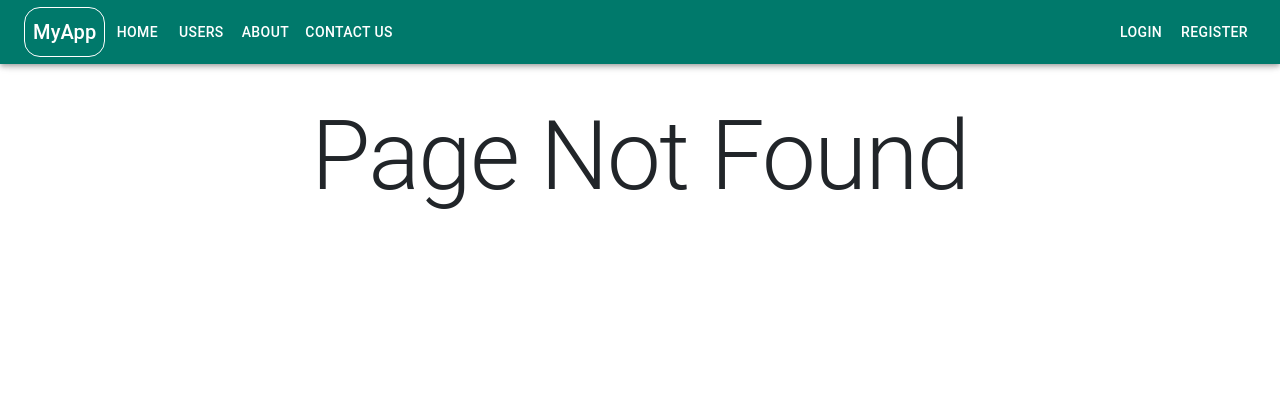
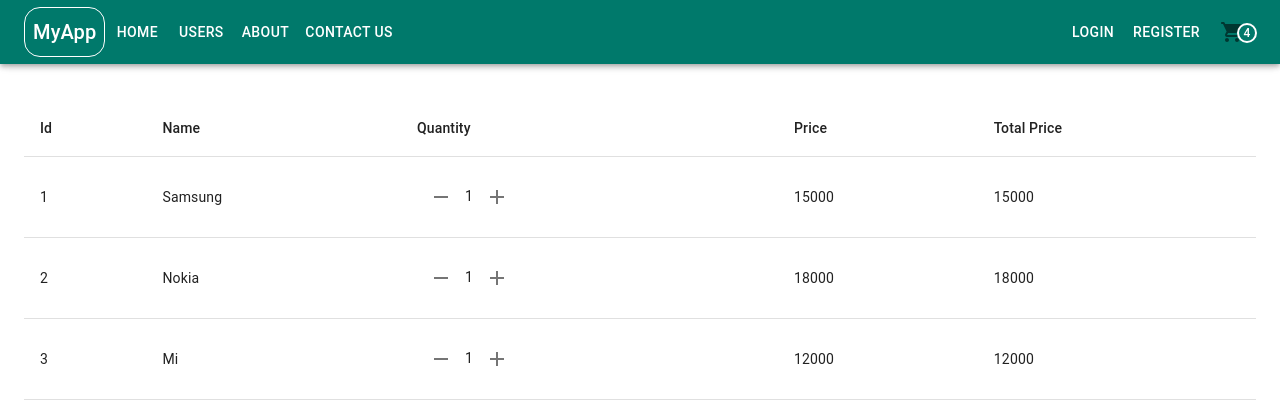
Before and after one commit to BalajiJ234/ecommerce-app, a React (Create React App) app: page /cart in a window 1280 px wide. Before the commit this address had no page. Shown: the top 402 px of the page. Built offline with nearby package versions, Linux system fonts and the light colour scheme.

Commit message:
Add Cart Page

```diff
--- a/src/App.js
+++ b/src/App.js
@@ -11,20 +11,22 @@ import Register from "./components/register";
 import PageNotFound from "./components/pagenotfound";
 
 import { Route, Switch, Redirect } from "react-router-dom";
+import Cart from "./components/cart";
 
 function App() {
   return (
-    <div className="App">
+    <div className='App'>
       <Container>
         <Nav />
         <Switch>
-          <Route path="/home" component={Home} />
-          <Route path="/about" component={About} />
-          <Route path="/contact" component={Contact} />
-          <Route path="/users" component={Users} />
-          <Route path="/login" component={Login} />
-          <Route path="/register" component={Register} />
-          <Redirect exact from="/" to="/home" />
+          <Route path='/home' component={Home} />
+          <Route path='/about' component={About} />
+          <Route path='/contact' component={Contact} />
+          <Route path='/users' component={Users} />
+          <Route path='/login' component={Login} />
+          <Route path='/register' component={Register} />
+          <Route path='/cart' component={Cart} />
+          <Redirect exact from='/' to='/home' />
           <Route component={PageNotFound} />
         </Switch>
       </Container>
--- /dev/null
+++ b/src/components/cart.jsx
@@ -0,0 +1,90 @@
+import React, { useState } from "react";
+import Counter from "../components/counter";
+import {
+  Table,
+  TableContainer,
+  TableHead,
+  TableBody,
+  TableCell,
+  TableRow,
+  // Container,
+} from "@material-ui/core";
+
+const Cart = () => {
+  // const [x, setX] = useState(5);
+  const [products, setProducts] = useState([
+    {
+      id: 1,
+      name: "Samsung",
+      quantity: 1,
+      price: 15000.0,
+    },
+    {
+      id: 2,
+      name: "Nokia",
+      quantity: 1,
+      price: 18000.0,
+    },
+    {
+      id: 3,
+      name: "Mi",
+      quantity: 1,
+      price: 12000.0,
+    },
+  ]);
+
+  const handleDecrement = (id) => {
+    const update_products = [...products];
+    update_products.map((product) => {
+      return product.id === id && product.quantity > 1
+        ? (product.quantity -= 1)
+        : product;
+    });
+    setProducts(update_products);
+  };
+
+  const handleIncrement = (id) => {
+    const update_products = [...products];
+    update_products.map((product) =>
+      product.id === id ? (product.quantity += 1) : product
+    );
+    setProducts(update_products);
+  };
+
+  return (
+    <div style={{ marginTop: "100px" }}>
+      <TableContainer>
+        <Table>
+          <TableHead>
+            <TableRow>
+              <TableCell>Id</TableCell>
+              <TableCell>Name</TableCell>
+              <TableCell>Quantity</TableCell>
+              <TableCell>Price</TableCell>
+              <TableCell>Total Price</TableCell>
+            </TableRow>
+          </TableHead>
+          <TableBody>
+            {products.map((product, key) => (
+              <TableRow key={key}>
+                <TableCell>{product.id}</TableCell>
+                <TableCell>{product.name}</TableCell>
+                <TableCell>
+                  <Counter
+                    handleDecrement={() => handleDecrement(product.id)}
+                    handleIncrement={() => handleIncrement(product.id)}
+                    product={product}
+                  />
+                </TableCell>
+                <TableCell>{product.price}</TableCell>
+                <TableCell>{product.price * product.quantity}</TableCell>
+              </TableRow>
+            ))}
+          </TableBody>
+        </Table>
+      </TableContainer>
+    </div>
+  );
+};
+
+export default Cart;
--- /dev/null
+++ b/src/components/counter.jsx
@@ -0,0 +1,23 @@
+import AddIcon from "@material-ui/icons/Add";
+import RemoveIcon from "@material-ui/icons/Remove";
+import IconButton from "@material-ui/core/IconButton";
+
+const Counter = (props) => {
+  return (
+    <div>
+      <IconButton
+        onClick={() => props.handleDecrement(props.product.id)}
+        aria-label='decrement'>
+        <RemoveIcon />
+      </IconButton>
+      {props.product.quantity}
+      <IconButton
+        onClick={() => props.handleIncrement(props.product.id)}
+        aria-label='increment'>
+        <AddIcon />
+      </IconButton>
+    </div>
+  );
+};
+
+export default Counter;
--- a/src/components/nav.jsx
+++ b/src/components/nav.jsx
@@ -1,6 +1,24 @@
-import { AppBar, Toolbar, Typography, Button, Box } from "@material-ui/core";
+import {
+  AppBar,
+  Toolbar,
+  Typography,
+  Button,
+  Box,
+  Badge,
+  withStyles,
+  IconButton,
+} from "@material-ui/core";
+import { ShoppingCartRounded } from "@material-ui/icons";
 import { NavLink } from "react-router-dom";
 
+const StyledBadge = withStyles((theme) => ({
+  badge: {
+    right: -3,
+    top: 13,
+    border: `2px solid ${theme.palette.background.paper}`,
+    padding: "0 4px",
+  },
+}))(Badge);
 const Nav = () => {
   return (
     <AppBar color='secondary'>
@@ -30,6 +48,11 @@ const Nav = () => {
         <Button color='inherit' component={NavLink} to='/register'>
           Register
         </Button>
+        <IconButton aria-label='cart' component={NavLink} to='/cart'>
+          <StyledBadge badgeContent={4} color='secondary'>
+            <ShoppingCartRounded />
+          </StyledBadge>
+        </IconButton>
       </Toolbar>
     </AppBar>
   );
```
